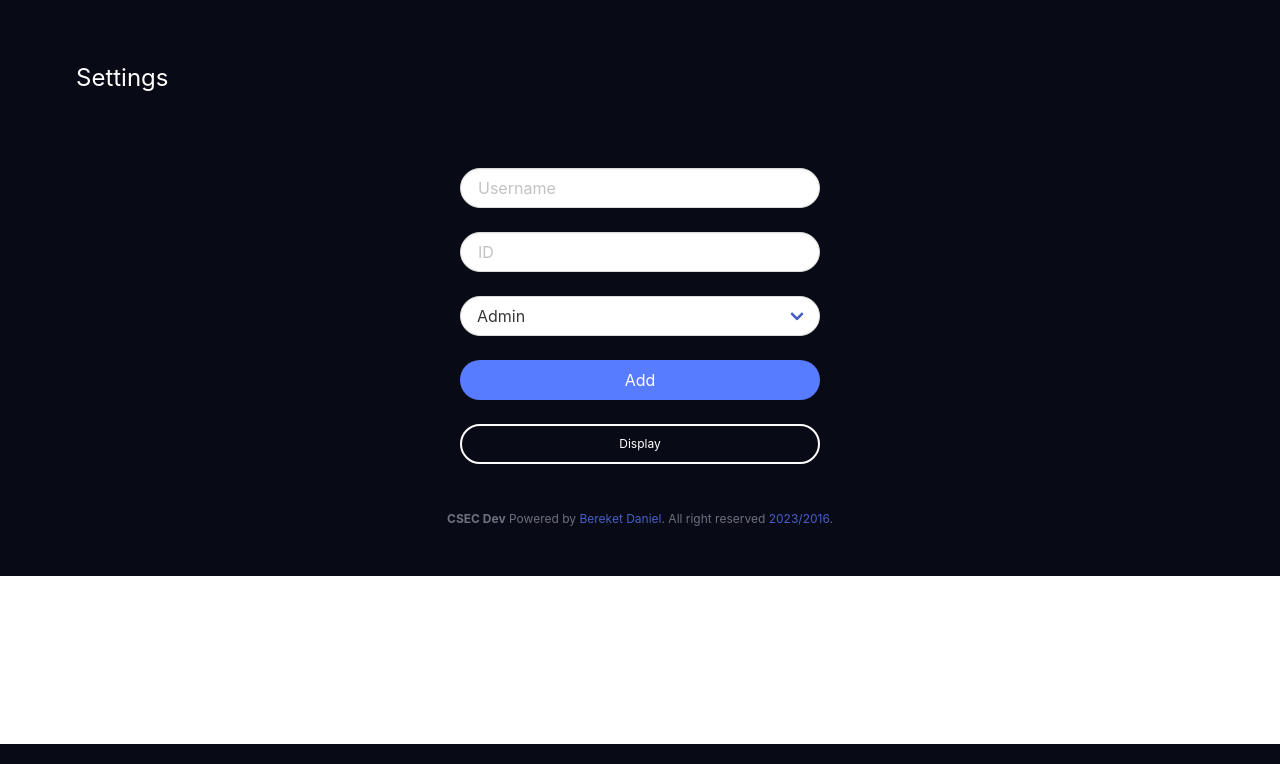
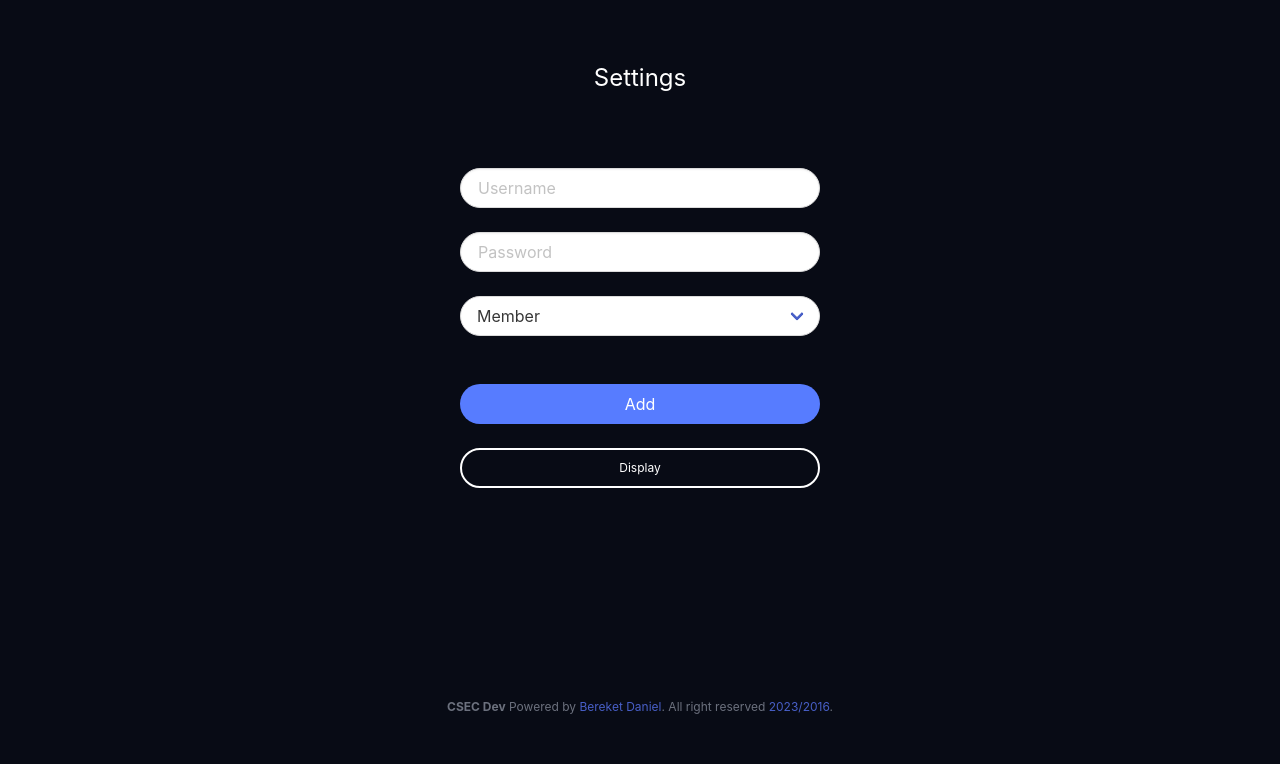
Before and after one commit to BereketDan/CSECdev, a Django app: template CSECdev/templates/settings.html in a window 1280 px wide. Shown: the part 56-820 px from the top of the page. Run offline with Django 4.2, Linux system fonts and the light colour scheme; the template is opened without the code that fills it, so the values that code supplies are empty.

Commit message:
delete feedback model and add column user_status

```diff
--- a/CSECdev/DevApp/admin.py
+++ b/CSECdev/DevApp/admin.py
@@ -6,4 +6,4 @@ from .models import *
 admin.site.register(Member)
 admin.site.register(User_auth)
 admin.site.register(Event)
-admin.site.register(Feedback)
+# admin.site.register(Feedback)
--- a/CSECdev/DevApp/urls.py
+++ b/CSECdev/DevApp/urls.py
@@ -13,6 +13,7 @@ urlpatterns = [
     path('dashboard/', views.dashboard, name = "dashboard"),
     path('settings/', views.settings, name = "settings"),
     path('logout/', views.logout, name = "logout"),
+    path('addUser/', views.addUser, name = "addUser"),
     path('event/deleteEvent/<int:id>/', views.deleteEvent, name = "deleteEvent"),
     # path('csebot/', views.bot, name="bot"),
     path('member/deleteMember/<int:id>/', views.deleteMember, name = "deleteMember"),
--- a/CSECdev/templates/settings.html
+++ b/CSECdev/templates/settings.html
@@ -8,21 +8,24 @@
     }
 </style>
 <center>
-    <div class="columns">
+    <form action="{% url 'addUser' %}" method="POST">
+        {% csrf_token %}
+    <div class="columns" style="height: 80vh;">
+
         <div class="column">
-            <span class="column has-text-white has-text-weight-normal is-size-4  has-text-left">Settings</span>
+            <span class="column has-text-white has-text-weight-normal is-size-4  has-text-centered">Settings</span>
            <br><br>
 
-            <div class="column is-one-third"><input name="userName" class="input is-rounded is-fullwidth" type="text" placeholder="Username"></div>
+            <div class="column is-one-third"><input name="user_name" class="input is-rounded is-fullwidth" type="text" placeholder="Username"></div>
 
-            <div class="column is-one-third"><input name="userId" class="input is-rounded is-fullwidth  pb-2" type="text" placeholder="ID"></div>
+            <div class="column is-one-third"><input name="user_password" class="input is-rounded is-fullwidth  pb-2" type="text" placeholder="Password"></div>
 
 
                 <div class="column is-one-third">
                     <div class="select  is-rounded  is-fullwidth">
-                        <select name="user_sex">
+                        <select name="user_status">
+                            <option>Member</option>
                             <option>Admin</option>
-                            <option>Member</option>
                             <option>SuperAdmin</option>
 
                         </select>
@@ -30,6 +33,7 @@
                 </div>
 
 
+                <span class="column has-text-white has-text-weight-normal is-size-6   has-text-centered" style="color: rgb(255, 84, 84);">{{error_msg}}</span>
 
             <div class="column is-one-third">
 
@@ -44,6 +48,9 @@
 
       </div>
 
+
+       </div>
+    </form>
 </center>
 
  {% endblock %}
```
Also changed, not shown: CSECdev/DevApp/models.py (+2 -6 lines), CSECdev/DevApp/views.py (+39 -2 lines), CSECdev/DevApp/migrations/0006_delete_feedback_delete_user_auth.py (added), CSECdev/DevApp/migrations/0007_user_auth.py (added), CSECdev/DevApp/service_account.json (renamed from CSECdev/DevApp/service_acc.json), CSECdev/db.sqlite3.
